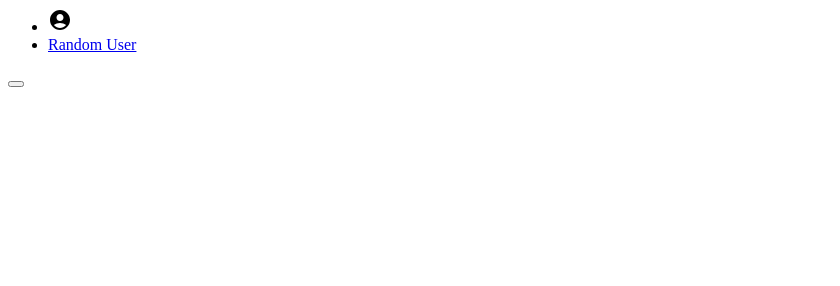
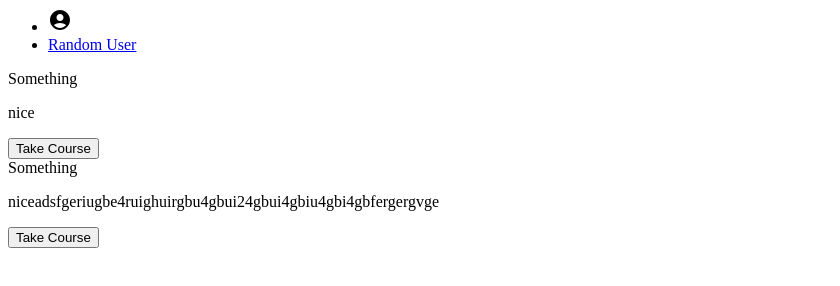
Before and after one commit to Shreedhar-Raj/next-s-flask-boilerplate, a Next.js app in the folder client/: page /learning-paths in a window 1280 px wide. Shown: the part 490-776 px from the top of the page, without its empty margins (0-840 px from the left). Built offline with nearby package versions, Linux system fonts and the light colour scheme.

Commit message:
love all f yuo

```diff
--- a/client/src/components/PageCard.js
+++ b/client/src/components/PageCard.js
@@ -1,20 +1,21 @@
-import React from 'react'
+import React from 'react';
 
 const PageCard = (props) => {
   return (
-      <div className="max-w-sm rounded overflow-hidden border border-1 shadow-xl">
+    <div className="max-w-md w-fit rounded-xl border border-1 shadow-xl">
       <div className="px-6 py-4">
         <div className="font-bold text-xl mb-2">{props.data.title}</div>
-        <p className="text-gray-700 text-base">{props.data.description}</p>
+        <p className="text-gray-700 w-parent text-base whitespace-normal">
+          {props.data.description}
+        </p>
       </div>
       <div className="px-6 py-4">
-        <button
-          className="bg-orange-400 hover:bg-orange-500 text-white font-bold py-2 px-4 rounded">
+        <button className="bg-orange-400 hover:bg-orange-500 text-white font-bold py-2 px-4 rounded">
           {props.data.action}
         </button>
       </div>
     </div>
-  )
-}
+  );
+};
 
-export default PageCard
+export default PageCard;
--- a/client/src/pages/learning-paths/index.js
+++ b/client/src/pages/learning-paths/index.js
@@ -9,27 +9,28 @@ function index() {
   const page={
     page: "Learning Paths"
   }
-  const courses = [
+  const geography =
     {
       title: "Something",
-    description: "nice",
+    description: "niceadsfgeriugbe4ruighuirgbu4gbui24gbui4gbiu4gbi4gbfergergvge",
     action: "Take Course"
-    },
+    }
+    const history =
     {
       title: "Something",
     description: "nice",
     action: "Take Course"
     }
-  ]
   return (
-    <div className='flex'>
+    <div className='flex max-w-screen'>
       <div>
         <Sidebar />
       </div>
       <div className=' w-full relative h-screen'>
         <TopNavbar data={page} />
-        <div className="p-3">
-        <PageCard className="p-3 shadow-2xl" data={courses} />
+        <div className="p-3 flex gap-x-4 gap-y-4">
+        <PageCard className="p-5 shadow-2xl" data={history} />
+        <PageCard className="p-5 shadow-2xl" data={geography} />
         </div>
       </div>
     </div>
```
